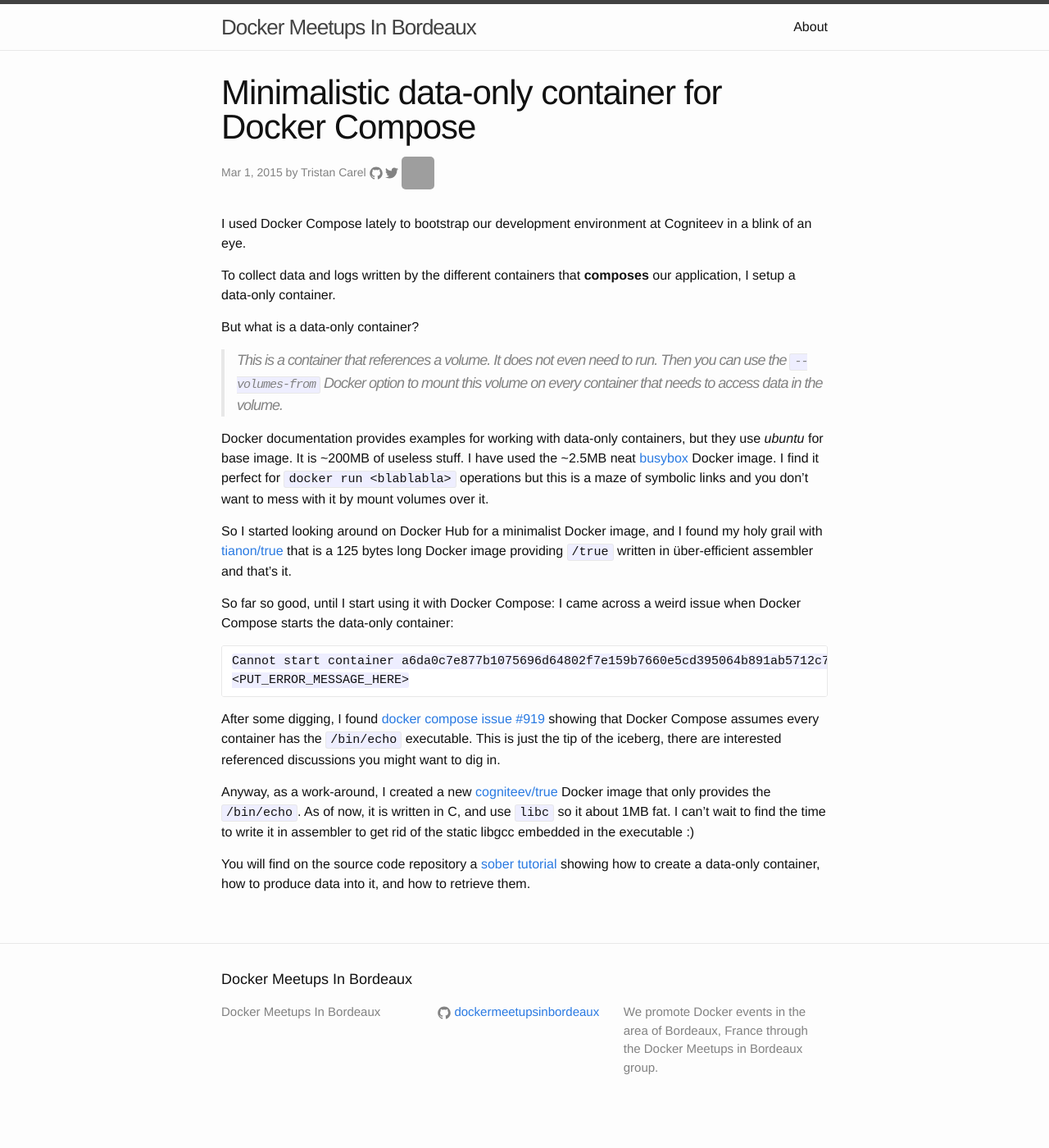
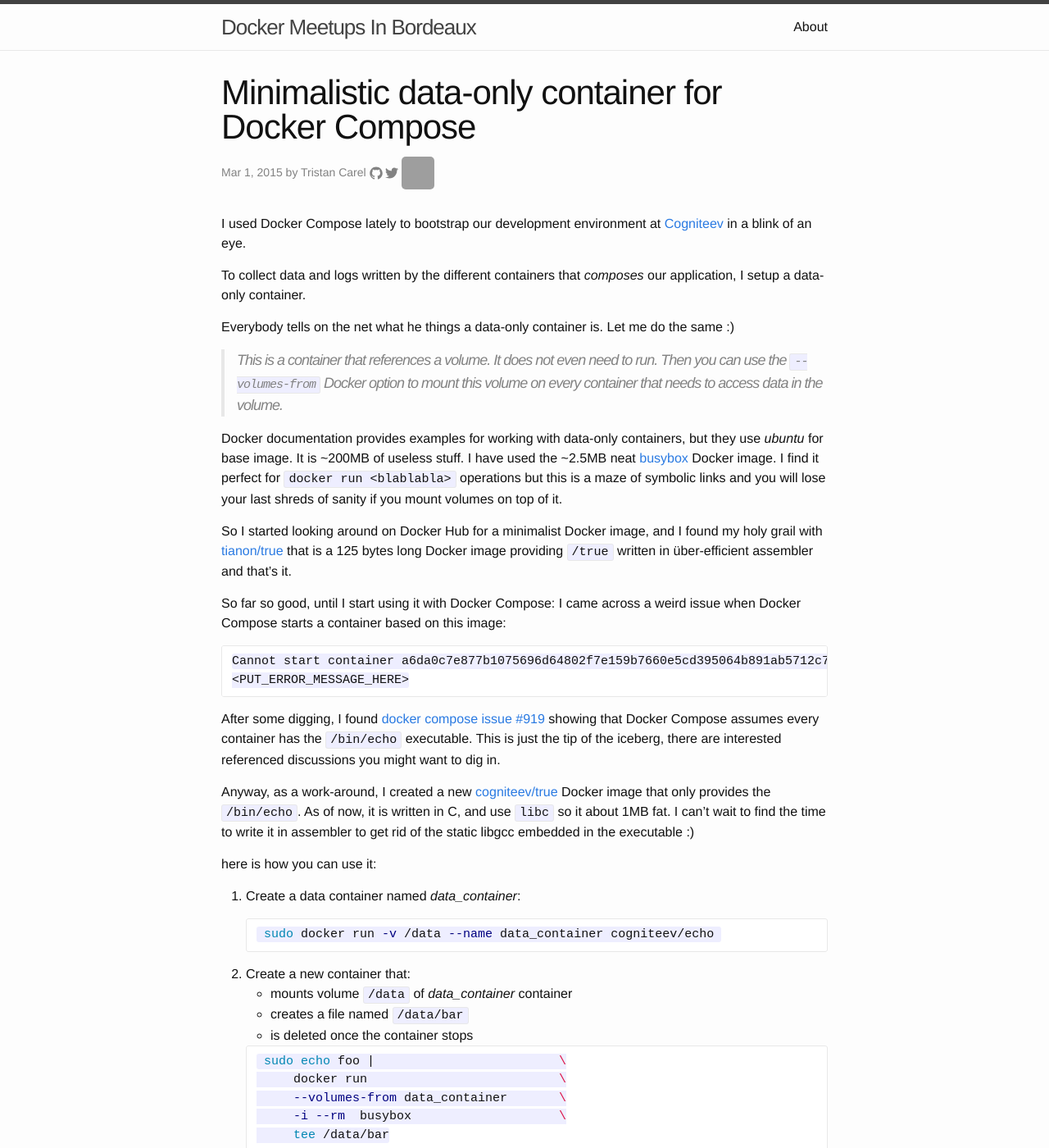
Before and after one commit to dockermeetupsinbordeaux/dockermeetupsinbordeaux.github.io, a Jekyll site: the page built from _posts/2015-03-01-minimalistic-docker-data-container.md, in a window 1280 px wide and 1400 px high. Shown: the whole window at 82% size. Built offline with Jekyll 4.4.1, drawn with Linux system fonts in a browser that asks for light colours; some of the changed text lies outside the part shown; grey boxes are pictures that could not be loaded.

Commit message:
format changes / add tutorial

````diff
--- a/_posts/2015-03-01-minimalistic-docker-data-container.md
+++ b/_posts/2015-03-01-minimalistic-docker-data-container.md
@@ -6,18 +6,18 @@ categories: docker-compose data-container
 author: tristan
 ---
 
-I used Docker Compose lately to bootstrap our development environment at Cogniteev in a blink of an eye.
+I used Docker Compose lately to bootstrap our development environment at [Cogniteev][cogniteev] in a blink of an eye.
 
-To collect data and logs written by the different containers that **composes** our application, I setup a data-only container.
+To collect data and logs written by the different containers that *composes* our application, I setup a data-only container.
 
-But what is a data-only container?
+Everybody tells on the net what he things a data-only container is. Let me do the same :)
 > This is a container that references a volume. It does not even need to run. Then you can use the `--volumes-from` Docker option to mount this volume on every container that needs to access data in the volume.
 
-Docker documentation provides examples for working with data-only containers, but they use *ubuntu* for base image. It is ~200MB of useless stuff. I have used the ~2.5MB neat [busybox][busybox] Docker image. I find it perfect for `docker run <blablabla>` operations but this is a maze of symbolic links and you don't want to mess with it by mount volumes over it.
+Docker documentation provides examples for working with data-only containers, but they use *ubuntu* for base image. It is ~200MB of useless stuff. I have used the ~2.5MB neat [busybox][busybox] Docker image. I find it perfect for `docker run <blablabla>` operations but this is a maze of symbolic links and you will lose your last shreds of sanity if you mount volumes on top of it.
 
 So I started looking around on Docker Hub for a minimalist Docker image, and I found my holy grail with [tianon/true][tianon-true] that is a 125 bytes long Docker image providing `/true` written in über-efficient assembler and that's it.
 
-So far so good, until I start using it with Docker Compose: I came across a weird issue when Docker Compose starts the data-only container:
+So far so good, until I start using it with Docker Compose: I came across a weird issue when Docker Compose starts a container based on this image:
 
 ```
 Cannot start container a6da0c7e877b1075696d64802f7e159b7660e5cd395064b891ab5712c74bc266: exec: "/bin/echo": stat /bin/echo: no such file or directory
@@ -26,11 +26,42 @@ Cannot start container a6da0c7e877b1075696d64802f7e159b7660e5cd395064b891ab5712c
 
 After some digging, I found [docker compose issue #919][compose-919] showing that Docker Compose assumes every container has the `/bin/echo` executable. This is just the tip of the iceberg, there are interested referenced discussions you might want to dig in.
 
+
 Anyway, as a work-around, I created a new [cogniteev/true][cogniteev-true] Docker image that only provides the `/bin/echo`. As of now, it is written in C, and use `libc` so it about 1MB fat. I can't wait to find the time to write it in assembler to get rid of the static libgcc embedded in the executable :)
 
-You will find on the source code repository a [sober tutorial][cogniteev-true-tutorial] showing how to create a data-only container, how to produce data into it, and how to retrieve them.
+here is how you can use it:
+
+1. Create a data container named *data_container*:
+
+    ```sh
+    sudo docker run -v /data --name data_container cogniteev/echo
+    ```
+
+2. Create a new container that:
+    * mounts volume `/data` of *data_container* container
+    * creates a file named `/data/bar`
+    * is deleted once the container stops
+
+    ```sh
+    sudo echo foo |                         \
+        docker run                          \
+        --volumes-from data_container       \
+        -i --rm  busybox                    \
+        tee /data/bar
+    ```
+
+3. Create a new container that:
+    * mounts volume `/data` of *data_container* container
+    * reads content of file `/data/bar`
+    * is deleted once the container stops
+
+    ```sh
+    sudo docker run --volumes-from data_container --rm busybox cat /data/bar
+    ```
+
 
 [busybox]: https://registry.hub.docker.com/_/busybox/
+[cogniteev]: http://cogniteev.com
 [tianon-true]: https://registry.hub.docker.com/u/tianon/true/
 [cogniteev-true]: https://registry.hub.docker.com/u/cogniteev/true/
 [cogniteev-true-tutorial]: [https://github.com/cogniteev/docker-echo#basic-usage-with-docker]
````
